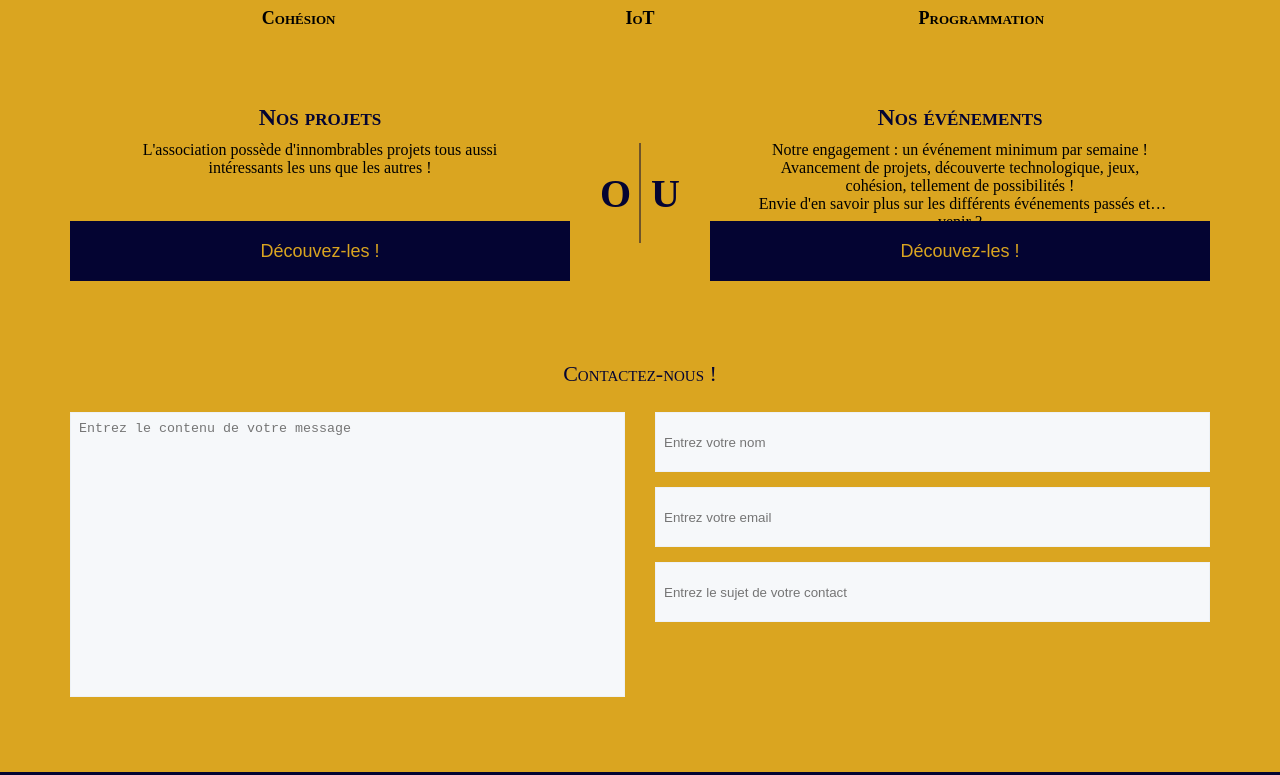
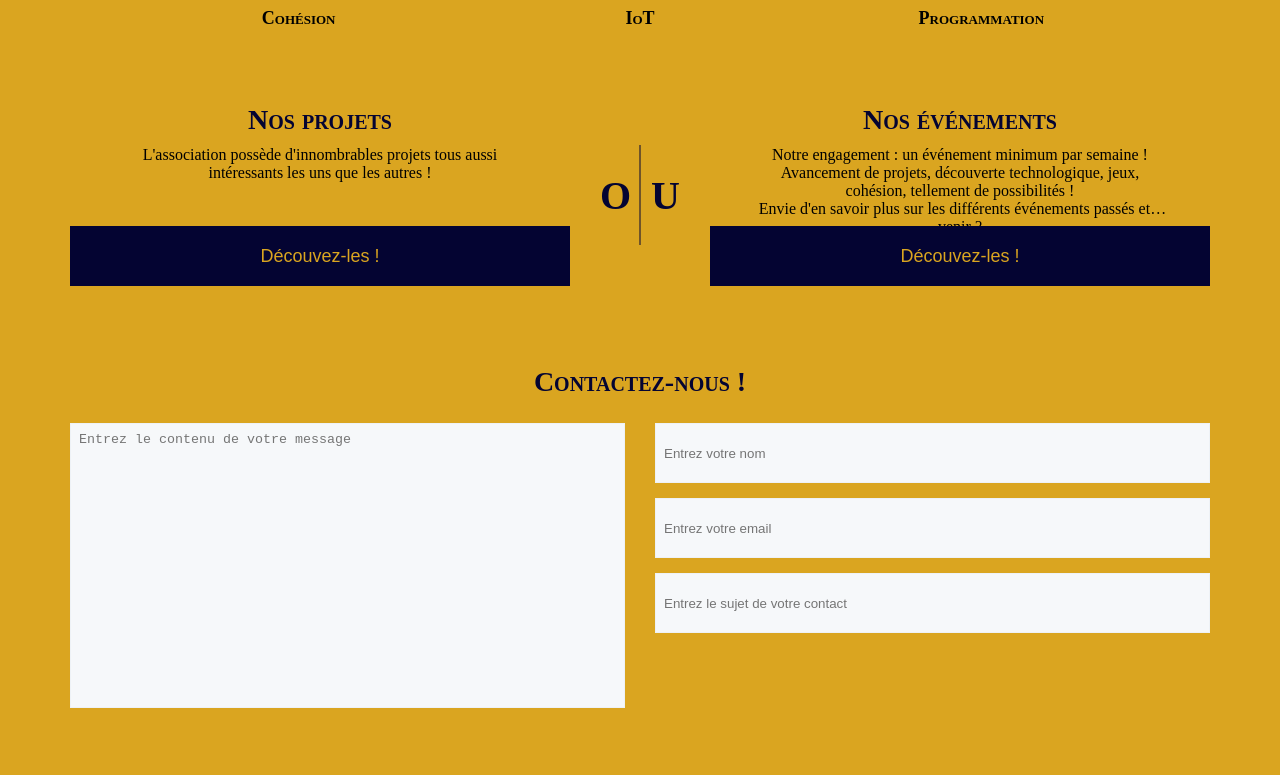
Before and after one commit to Crobot-ic/WebSite, a React (Vite) app in the folder Web/: page / in a window 1280 px wide. Shown: the part 1565-2340 px from the top of the page. Built offline with nearby package versions, Linux system fonts and the light colour scheme.

Commit message:
Normalize title in home page

```diff
--- a/Web/src/styles/css/index.css
+++ b/Web/src/styles/css/index.css
@@ -94,10 +94,10 @@ body, #root {
   opacity: 0;
   padding-top: 40px;
   padding-bottom: 25px;
+  font-variant-caps: small-caps;
+  font-size: 28px;
+  font-weight: 600;
   color: rgb(4, 4, 50);
-  font-variant-caps: small-caps;
-  font-weight: 500;
-  font-size: 22px;
 }
 .contact-us .contact-form {
   position: relative;
@@ -381,6 +381,7 @@ body, #root {
   font-variant-caps: small-caps;
   font-size: 28px;
   font-weight: 600;
+  color: rgb(4, 4, 50);
 }
 .activities-content {
   width: 80%;
@@ -621,7 +622,9 @@ body, #root {
   animation-delay: 0.4s;
 }
 .home-nav-title {
-  font-variant-caps: petite-caps;
+  font-variant-caps: small-caps;
+  font-size: 28px;
+  font-weight: 600;
   color: rgb(4, 4, 50);
   margin-bottom: 10px;
 }
--- a/Web/src/styles/sass/Components/HomeNavChoice.scss
+++ b/Web/src/styles/sass/Components/HomeNavChoice.scss
@@ -1,4 +1,5 @@
 @import "../Utils/ButtonPrimary.scss";
+@import '../Utils/SectionTitle.scss';
 
 .home-nav {
     text-align: center;
@@ -18,8 +19,7 @@
     }
 
     &-title {
-        font-variant-caps: petite-caps;
-        color: rgb(4, 4, 50);
+        @include section-title;
         margin-bottom: 10px;
     }
 
--- a/Web/src/styles/sass/Layouts/Activities.scss
+++ b/Web/src/styles/sass/Layouts/Activities.scss
@@ -1,12 +1,12 @@
+@import "../Utils/SectionTitle.scss";
+
 .activities {
     text-align: center;
     margin: 40px 0;
     padding-bottom: 35px;
 
     &-title {
-        font-variant-caps: small-caps;
-        font-size: 28px;
-        font-weight: 600;
+        @include section-title;
     }
 
     &-content {
--- a/Web/src/styles/sass/Layouts/Contact.scss
+++ b/Web/src/styles/sass/Layouts/Contact.scss
@@ -1,4 +1,5 @@
 @import "../Utils/TitleApp.scss";
+@import "../Utils/SectionTitle.scss";
 
 .contact-us {
     padding-bottom: 75px;
@@ -29,10 +30,7 @@
             opacity: 0;
             padding-top: 40px;
             padding-bottom: 25px;
-            color: rgb(4, 4, 50);
-            font-variant-caps: small-caps;
-            font-weight: 500;
-            font-size: 22px;
+            @include section-title;
         }
     }
 
--- /dev/null
+++ b/Web/src/styles/sass/Utils/SectionTitle.scss
@@ -0,0 +1,6 @@
+@mixin section-title {
+    font-variant-caps: small-caps;
+    font-size: 28px;
+    font-weight: 600;
+    color: rgb(4, 4, 50);
+}
```
Also changed, not shown: 1 other file (tests, documents, lock files or other folders).
